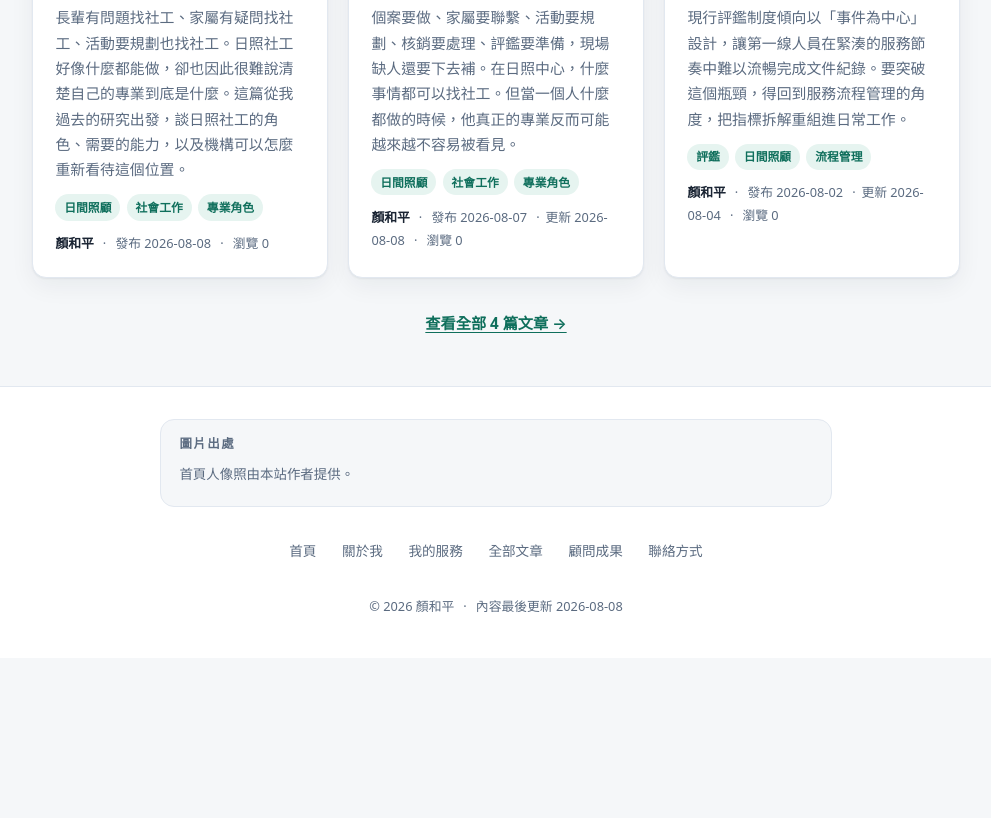
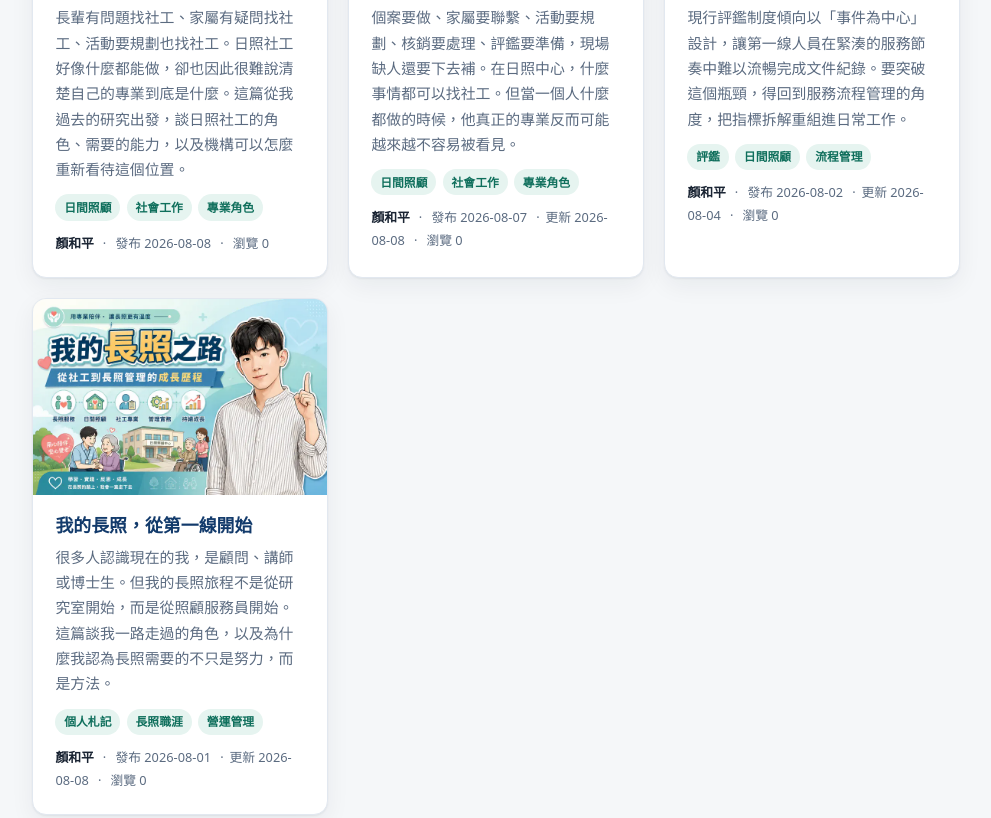
Before and after one commit to a0988343304-ops/ltc-blog, a website: page docs/index.html in a window 1280 px wide. Shown: the part 1191-2009 px from the top of the page, without its empty margins (144-1135 px from the left). Before the commit the page ends 1849 px from the top, so only its background shows below. Drawn offline with Linux system fonts and the light colour scheme; no server answers.

Commit message:
feat: 首頁最新文章改為六篇，固定三欄兩列
homeLatestCount 從 3 改成 6。版面同步從 auto-fit 改成固定三欄——
auto-fit 的欄數會跟著容器寬度跑，寬螢幕下六張卡會變成四加二，
排不出要的兩列。

平板（46rem 起）維持兩欄、手機單欄不變，三種寬度都沒有橫向溢出。

Co-Authored-By: Claude Opus 5 <noreply@anthropic.com>

```diff
--- a/docs/assets/css/site.css
+++ b/docs/assets/css/site.css
@@ -1086,11 +1086,12 @@ h1, h2, h3, h4 {
   .cards { grid-template-columns: repeat(2, minmax(0, 1fr)); }
 }
 
-/* 首頁最多放三篇，排成一列比兩張大卡收斂。
-   用 auto-fit 而非固定三欄：文章只有兩篇時會填滿兩欄，
-   不會空一格出來看起來像少了東西。 */
+/* 首頁放六篇，固定三欄排成兩列。
+   這裡不能用 auto-fit：欄數會跟著容器寬度跑，寬螢幕下六張卡會變成
+   四加二，排不成要的兩列。文章不足六篇時最後一列會缺格，那是格線
+   本來的樣子，比欄數忽多忽少好。 */
 @media (min-width: 58rem) {
-  .page-home .cards { grid-template-columns: repeat(auto-fit, minmax(15rem, 1fr)); }
+  .page-home .cards { grid-template-columns: repeat(3, minmax(0, 1fr)); }
 }
 
 .card {
--- a/docs/index.html
+++ b/docs/index.html
@@ -23,7 +23,7 @@
 <meta name="twitter:image:alt" content="顏和平，長照機構營運與評鑑顧問" />
 <meta property="og:url" content="https://peaceyen.net/" />
 <link rel="canonical" href="https://peaceyen.net/" />
-<link rel="stylesheet" href="assets/css/site.css?v=919bf9b5eb" />
+<link rel="stylesheet" href="assets/css/site.css?v=e0897703d9" />
 <link rel="icon" href="assets/img/favicon.svg" type="image/svg+xml" />
 <link rel="icon" href="favicon.ico" sizes="32x32" />
 <link rel="apple-touch-icon" href="assets/img/icon-512.png" />
@@ -204,8 +204,34 @@
             </p>
           </article>
         </li>
+        <li class="card">
+          <article>
+            <a class="card__thumb" href="20260804-my-ltc-journey/" tabindex="-1" aria-hidden="true">
+              <img
+                src="assets/img/hero-my-ltc-journey-1536.webp?v=114153a70b"
+                srcset="assets/img/hero-my-ltc-journey-768.webp?v=681ed51388 768w, assets/img/hero-my-ltc-journey-1152.webp?v=c393ad8a58 1152w, assets/img/hero-my-ltc-journey-1536.webp?v=114153a70b 1536w"
+                sizes="(max-width: 46rem) calc(100vw - 2rem), 27rem"
+                alt=""
+                width="1536"
+                height="1024"
+                loading="lazy" decoding="async"
+              />
+            </a>
+            <h3 class="card__title"><a href="20260804-my-ltc-journey/">我的長照，從第一線開始</a></h3>
+            <p class="card__summary">很多人認識現在的我，是顧問、講師或博士生。但我的長照旅程不是從研究室開始，而是從照顧服務員開始。這篇談我一路走過的角色，以及為什麼我認為長照需要的不只是努力，而是方法。</p>
+            <p class="card__tags"><span class="tag">個人札記</span><span class="tag">長照職涯</span><span class="tag">營運管理</span></p>
+            <p class="card__meta">
+              <span class="card__author">顏和平</span>
+              <span class="dot" aria-hidden="true">·</span>
+              <span>發布 <time datetime="2026-08-01">2026-08-01</time></span>
+              <span class="dot" aria-hidden="true">·</span><span>更新 <time datetime="2026-08-08">2026-08-08</time></span>
+              <span class="dot" aria-hidden="true">·</span>
+              <span class="card__views">瀏覽 <span data-views="20260804-my-ltc-journey"><span class="sr-only">尚未載入</span><span aria-hidden="true">–</span></span></span>
+            </p>
+          </article>
+        </li>
       </ul>
-          <p class="listing__more"><a href="articles/">查看全部 4 篇文章 →</a></p>
+
         </section>
       </div>
 </main>
--- a/site.config.json
+++ b/site.config.json
@@ -57,7 +57,7 @@
       "label": "聯絡方式"
     }
   ],
-  "homeLatestCount": 3,
+  "homeLatestCount": 6,
   "pageMeta": {
     "services": "顏和平提供社區式日間照顧中心的評鑑輔導、營運管理與教育訓練：從指標拆解、模擬評鑑到服務流程與文件制度設計，把評鑑要求拆進日常工作。",
     "contact": "與長照機構營運與評鑑顧問顏和平聯繫，洽談日照中心評鑑輔導、機構營運制度建立與教育訓練合作，來信請簡述機構型態與目前遇到的問題。",
--- a/static/assets/css/site.css
+++ b/static/assets/css/site.css
@@ -1086,11 +1086,12 @@ h1, h2, h3, h4 {
   .cards { grid-template-columns: repeat(2, minmax(0, 1fr)); }
 }
 
-/* 首頁最多放三篇，排成一列比兩張大卡收斂。
-   用 auto-fit 而非固定三欄：文章只有兩篇時會填滿兩欄，
-   不會空一格出來看起來像少了東西。 */
+/* 首頁放六篇，固定三欄排成兩列。
+   這裡不能用 auto-fit：欄數會跟著容器寬度跑，寬螢幕下六張卡會變成
+   四加二，排不成要的兩列。文章不足六篇時最後一列會缺格，那是格線
+   本來的樣子，比欄數忽多忽少好。 */
 @media (min-width: 58rem) {
-  .page-home .cards { grid-template-columns: repeat(auto-fit, minmax(15rem, 1fr)); }
+  .page-home .cards { grid-template-columns: repeat(3, minmax(0, 1fr)); }
 }
 
 .card {
```
Also changed, not shown: docs/20260802-service-centered-accreditation/index.html (+1 -1 lines), docs/20260804-my-ltc-journey/index.html (+1 -1 lines), docs/20260808-day-care-social-worker-dilemma/index.html (+1 -1 lines), docs/20260808-day-care-social-worker-role/index.html (+1 -1 lines), docs/about/index.html (+1 -1 lines), docs/articles/index.html (+1 -1 lines), docs/contact/index.html (+1 -1 lines), docs/results/index.html (+1 -1 lines), docs/services/index.html (+1 -1 lines).
